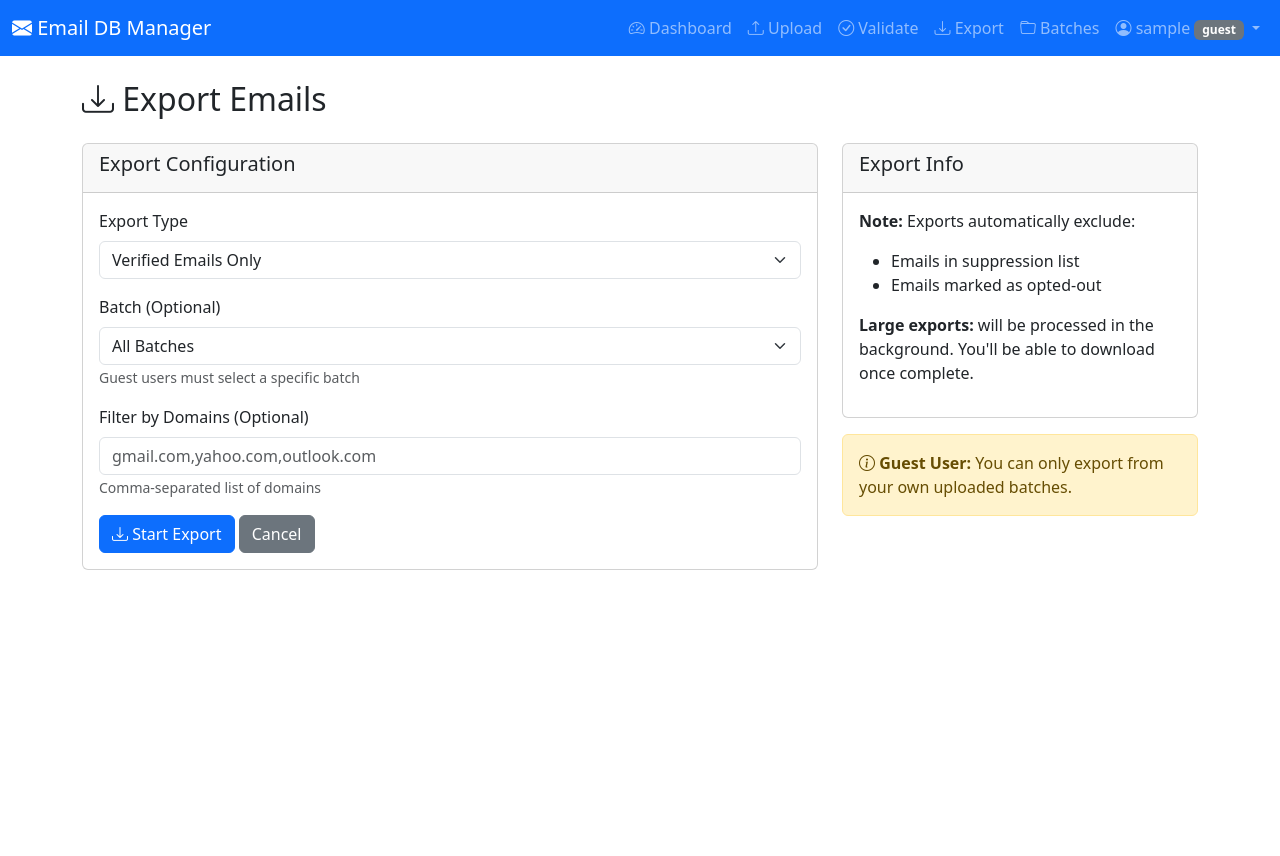
After one commit to jhossain1509/email-database-manager, a Flask app: page /email/export in a window 1280 px wide. The commit adds this page. Run offline with Flask 3, Linux system fonts and the light colour scheme; the visitor is signed in with stand-in values (Sample User, id 1); data that the repository does not hold is empty.

Commit message:
Add export functionality and fix ccTLD detection logic
- Add export_emails_task for exporting verified/unverified/invalid emails
- Add export routes and template
- Fix ccTLD detection to properly identify generic TLDs vs country codes
- Update tests to use SQLite in-memory database
- All US-only ccTLD policy tests passing
- All RBAC tests passing
- Support for domain filtering in exports
- Download history tracking for all exports

Co-authored-by: jhossain1509 <60214588+jhossain1509@users.noreply.github.com>

```diff
--- a/app/jobs/__init__.py
+++ b/app/jobs/__init__.py
@@ -1,4 +1,4 @@
 # Jobs package
-from app.jobs.tasks import import_emails_task, validate_emails_task
+from app.jobs.tasks import import_emails_task, validate_emails_task, export_emails_task
 
-__all__ = ['import_emails_task', 'validate_emails_task']
+__all__ = ['import_emails_task', 'validate_emails_task', 'export_emails_task']
--- a/app/routes/email.py
+++ b/app/routes/email.py
@@ -4,7 +4,7 @@ from werkzeug.utils import secure_filename
 from app import db
 from app.models.email import Email, Batch, RejectedEmail
 from app.models.job import Job, DownloadHistory
-from app.jobs.tasks import import_emails_task, validate_emails_task
+from app.jobs.tasks import import_emails_task, validate_emails_task, export_emails_task
 from app.utils.helpers import log_activity
 from app.utils.decorators import guest_cannot_access_main_db
 import os
@@ -276,3 +276,83 @@ def download_rejected(batch_id):
     log_activity('download', f'Downloaded rejected emails for batch: {batch.name}', 'batch', batch.id)
 
     return send_file(file_path, as_attachment=True, download_name=filename)
+
+@bp.route('/export', methods=['GET', 'POST'])
+@login_required
+def export():
+    """Export emails"""
+    if request.method == 'POST':
+        export_type = request.form.get('export_type', 'verified')
+        batch_id = request.form.get('batch_id', type=int)
+        filter_domains_str = request.form.get('filter_domains', '').strip()
+
+        # Parse filter domains
+        filter_domains = None
+        if filter_domains_str:
+            filter_domains = [d.strip() for d in filter_domains_str.split(',') if d.strip()]
+
+        # Check batch access for guest users
+        if batch_id:
+            batch = Batch.query.get(batch_id)
+            if batch and current_user.is_guest() and batch.user_id != current_user.id:
+                flash('Access denied.', 'danger')
+                return redirect(request.url)
+
+        # Guest users can only export from their own batches
+        if current_user.is_guest() and not batch_id:
+            flash('Guest users must select a specific batch to export.', 'warning')
+            return redirect(request.url)
+
+        # Start export job
+        task = export_emails_task.delay(
+            current_user.id,
+            export_type,
+            batch_id,
+            filter_domains
+        )
+
+        # Create job record
+        job = Job(
+            job_id=task.id,
+            job_type='export',
+            user_id=current_user.id,
+            batch_id=batch_id,
+            status='pending'
+        )
+        db.session.add(job)
+        db.session.commit()
+
+        log_activity('export', f'Started export: {export_type}', 'job', job.id)
+
+        flash(f'Export started! Job ID: {task.id}', 'success')
+        return redirect(url_for('email.job_status', job_id=task.id))
+
+    # Get batches for selection
+    if current_user.is_guest():
+        user_batches = Batch.query.filter_by(user_id=current_user.id).all()
+    elif current_user.is_admin():
+        user_batches = Batch.query.all()
+    else:
+        user_batches = Batch.query.filter_by(user_id=current_user.id).all()
+
+    return render_template('email/export.html', batches=user_batches)
+
+@bp.route('/download/<int:history_id>')
+@login_required
+def download_export(history_id):
+    """Download exported file from history"""
+    history = DownloadHistory.query.get_or_404(history_id)
+
+    # Check access
+    if not current_user.is_admin() and history.user_id != current_user.id:
+        flash('Access denied.', 'danger')
+        return redirect(url_for('dashboard.index'))
+
+    # Check if file exists
+    if not os.path.exists(history.file_path):
+        flash('File no longer exists.', 'danger')
+        return redirect(url_for('dashboard.index'))
+
+    log_activity('download', f'Downloaded export: {history.filename}', 'download_history', history.id)
+
+    return send_file(history.file_path, as_attachment=True, download_name=history.filename)
--- /dev/null
+++ b/app/templates/email/export.html
@@ -0,0 +1,74 @@
+{% extends "layouts/base.html" %}
+{% block title %}Export Emails{% endblock %}
+{% block content %}
+<div class="container mt-4">
+    <h2><i class="bi bi-download"></i> Export Emails</h2>
+
+    <div class="row mt-4">
+        <div class="col-md-8">
+            <div class="card">
+                <div class="card-header"><h5>Export Configuration</h5></div>
+                <div class="card-body">
+                    <form method="POST">
+                        <div class="mb-3">
+                            <label for="export_type" class="form-label">Export Type</label>
+                            <select class="form-select" id="export_type" name="export_type" required>
+                                <option value="verified">Verified Emails Only</option>
+                                <option value="unverified">Unverified Emails Only</option>
+                                <option value="invalid">Invalid Emails Only</option>
+                                <option value="all">All Emails</option>
+                            </select>
+                        </div>
+
+                        <div class="mb-3">
+                            <label for="batch_id" class="form-label">Batch (Optional)</label>
+                            <select class="form-select" id="batch_id" name="batch_id">
+                                <option value="">All Batches</option>
+                                {% for batch in batches %}
+                                <option value="{{ batch.id }}">{{ batch.name }} ({{ batch.total_count }} emails)</option>
+                                {% endfor %}
+                            </select>
+                            {% if current_user.is_guest() %}
+                            <small class="form-text text-muted">Guest users must select a specific batch</small>
+                            {% endif %}
+                        </div>
+
+                        <div class="mb-3">
+                            <label for="filter_domains" class="form-label">Filter by Domains (Optional)</label>
+                            <input type="text" class="form-control" id="filter_domains" name="filter_domains"
+                                   placeholder="gmail.com,yahoo.com,outlook.com">
+                            <small class="form-text text-muted">Comma-separated list of domains</small>
+                        </div>
+
+                        <button type="submit" class="btn btn-primary">
+                            <i class="bi bi-download"></i> Start Export
+                        </button>
+                        <a href="{{ url_for('dashboard.index') }}" class="btn btn-secondary">Cancel</a>
+                    </form>
+                </div>
+            </div>
+        </div>
+
+        <div class="col-md-4">
+            <div class="card">
+                <div class="card-header"><h5>Export Info</h5></div>
+                <div class="card-body">
+                    <p><strong>Note:</strong> Exports automatically exclude:</p>
+                    <ul>
+                        <li>Emails in suppression list</li>
+                        <li>Emails marked as opted-out</li>
+                    </ul>
+                    <p><strong>Large exports:</strong> will be processed in the background. You'll be able to download once complete.</p>
+                </div>
+            </div>
+
+            {% if current_user.is_guest() %}
+            <div class="alert alert-warning mt-3">
+                <i class="bi bi-info-circle"></i>
+                <strong>Guest User:</strong> You can only export from your own uploaded batches.
+            </div>
+            {% endif %}
+        </div>
+    </div>
+</div>
+{% endblock %}
--- a/app/templates/layouts/base.html
+++ b/app/templates/layouts/base.html
@@ -45,6 +45,11 @@
                         <li class="nav-item">
                             <a class="nav-link" href="{{ url_for('email.validate') }}">
                                 <i class="bi bi-check-circle"></i> Validate
+                            </a>
+                        </li>
+                        <li class="nav-item">
+                            <a class="nav-link" href="{{ url_for('email.export') }}">
+                                <i class="bi bi-download"></i> Export
                             </a>
                         </li>
                         <li class="nav-item">
```
Also changed, not shown: app/jobs/tasks.py (+145 -5 lines), app/utils/email_validator.py (+31 -16 lines), tests/test_cctld_policy.py (+4 -0 lines).
